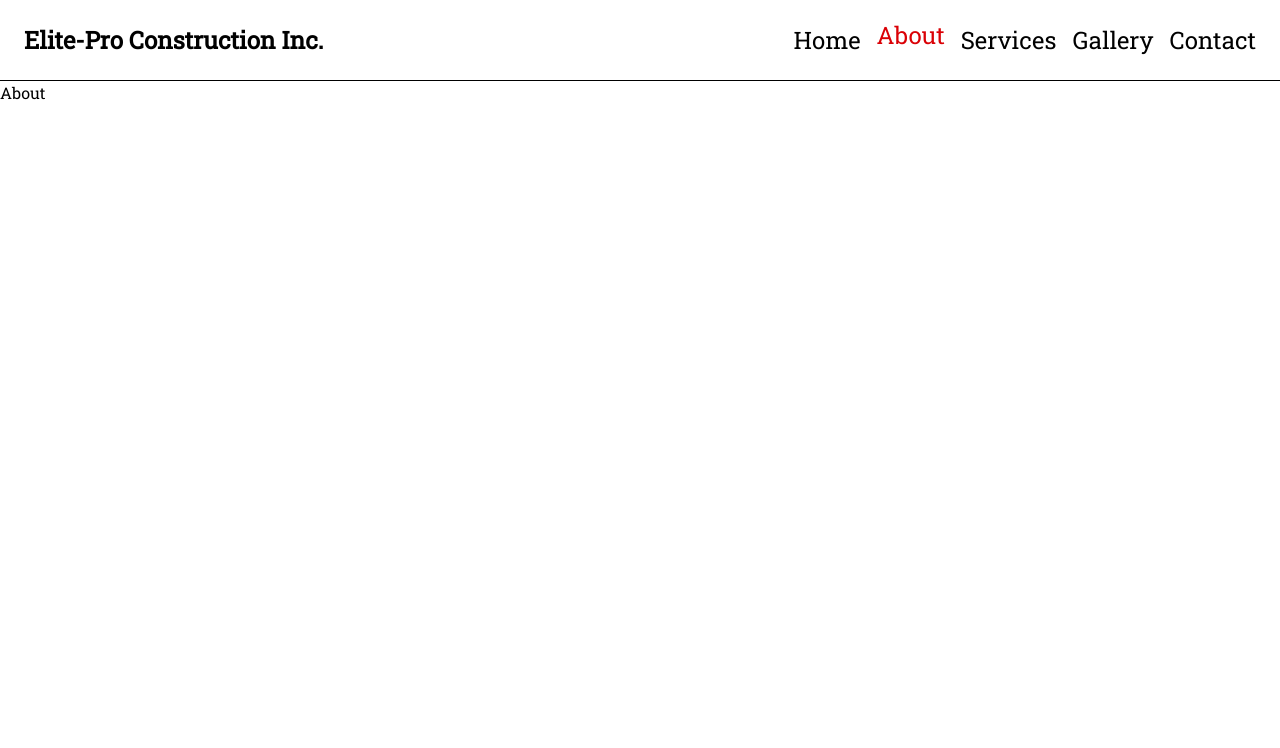
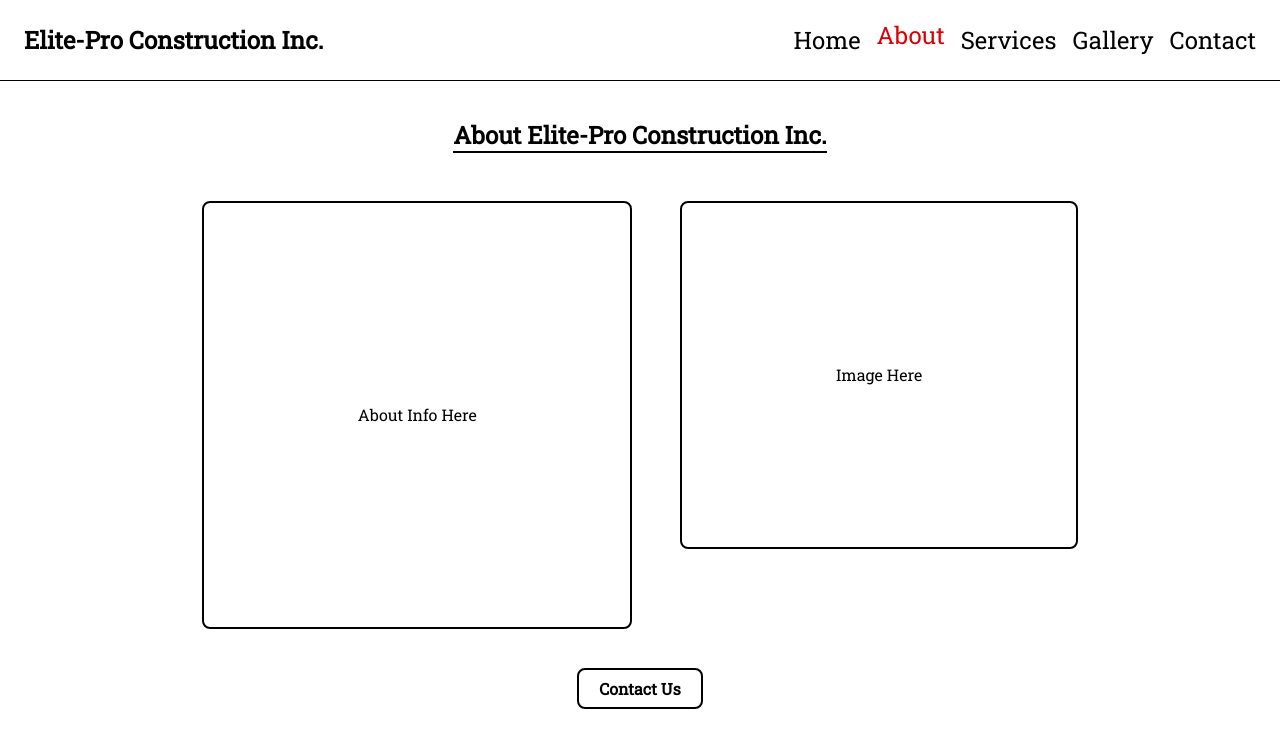
Before and after one commit to BenMoreira/elite-pro-website, a React (Vite) app: page /About in a window 1280 px wide. Shown: the top 748 px of the page. Built offline with nearby package versions, Linux system fonts and the light colour scheme.

Commit message:
Adds to About page

```diff
--- a/src/pages/About.jsx
+++ b/src/pages/About.jsx
@@ -2,7 +2,27 @@ import React from 'react'
 
 const About = () => {
   return (
-    <div>About</div>
+    <div className='flex flex-col justify-center items-center gap-12 mt-[3%]'>
+      <div className='text-black-100 font-bold text-2xl border-b-2 border-black-100'>
+        About Elite-Pro Construction Inc.
+      </div>
+
+      <div className='flex flex-row justify-between items-start gap-12'>
+        <div className='border-2 border-black-100 rounded-lg px-[12vw] py-[25vh]'>
+          About Info Here
+        </div>
+
+        <div className='border-2 border-black-100 rounded-lg px-[12vw] py-[20vh]'>
+          Image Here
+        </div>
+      </div>
+
+      <div>
+        <a href='/Contact' className='border-2 border-black-100 rounded-lg px-5 py-2 font-bold hover:text-red-100 hover:border-red-100'>
+          Contact Us
+        </a>
+      </div>
+    </div>
   )
 }
 
```
